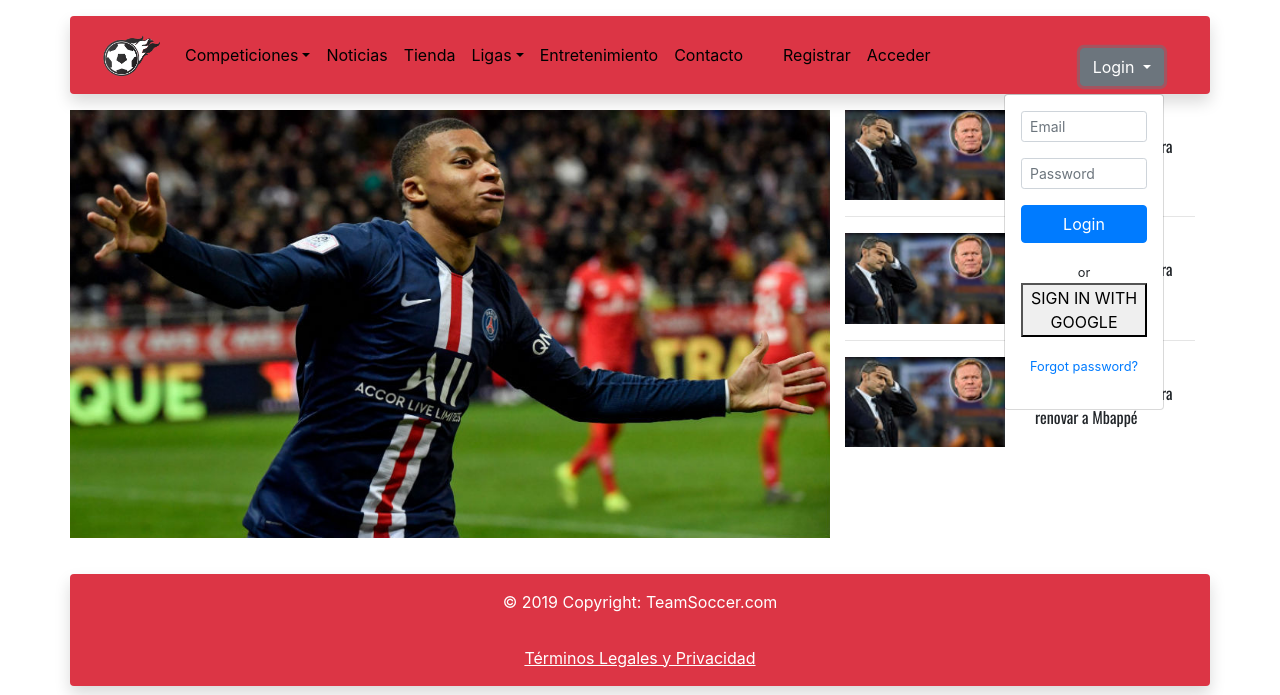
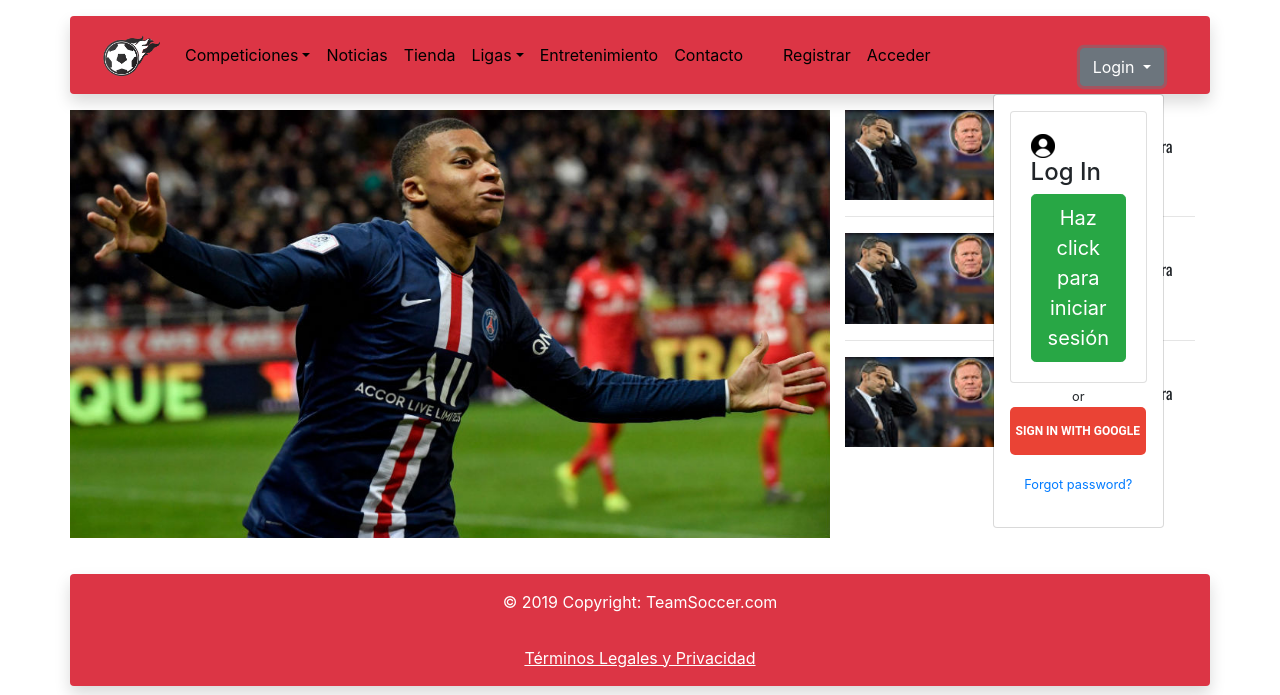
Before and after one commit to antonio0354/TeamSoccer, a PHP site: page /index.php in a window 1280 px wide, after a click on "Login". Shown: the top 695 px of the page. Run offline with PHP 8.4, Linux system fonts and the light colour scheme; some libraries are stand-ins or nearby versions.

Commit message:
hola k ase

```diff
--- a/Proyecto/frameworkTeamSoccer/css/style.css
+++ b/Proyecto/frameworkTeamSoccer/css/style.css
@@ -1,6 +1,20 @@
-
-
-
+.btn-google {
+  display: inline-block;
+  color: white;
+  border-radius: 5px;
+  border: 0px;
+  white-space: nowrap;
+  background: #ea4335;
+  font-size: 12px;
+  font-weight: bold;
+  font-family: 'Roboto', sans-serif;
+   padding-top: 15px;
+      padding-bottom: 15px;
+}
+.btn-outline-secondary{
+    color: white;
+    background-color: black;
+}
 p{
     font-family: 'Oswald', serif;
 }
--- a/Proyecto/frameworkTeamSoccer/includes/head-tag-contents.php
+++ b/Proyecto/frameworkTeamSoccer/includes/head-tag-contents.php
@@ -14,7 +14,9 @@
   <script src="https://ajax.googleapis.com/ajax/libs/jquery/3.4.1/jquery.min.js"></script>
   <script src="https://cdnjs.cloudflare.com/ajax/libs/popper.js/1.14.7/umd/popper.min.js"></script>
   <script src="https://maxcdn.bootstrapcdn.com/bootstrap/4.3.1/js/bootstrap.min.js"></script>
-
-
+  <script src="https://apis.google.com/js/api:client.js"></script>
+  <script type="text/javascript" src="js/google-signin.js"></script>
+<script src="https://code.jquery.com/jquery-1.12.4.min.js"></script>
+<script src="https://maxcdn.bootstrapcdn.com/bootstrap/3.3.6/js/bootstrap.min.js"></script>
 
   <link rel="stylesheet" href="css/style.css">
--- a/Proyecto/frameworkTeamSoccer/includes/nav.php
+++ b/Proyecto/frameworkTeamSoccer/includes/nav.php
@@ -78,16 +78,26 @@
                             <button type="button" id="dropdownMenu1" data-toggle="dropdown" class="btn btn-outline-secondary dropdown-toggle ">Login <span class="caret"></span></button>
                             <ul class="dropdown-menu dropdown-menu-right mt-2">
                                 <li class="px-3 py-2">
+                                    <div class="card">
+                                        <div class="card-body">
+                                            <div>
+                                                <img src="iconos/usuario.png">
+                                            </div>
+                                            <div>
+                                                <h4>Log In</h4>
+                                            </div>
+
+                                            <button class="btn btn-success btn-lg" data-toggle="modal" data-target="#formularioModal">
+                                                Haz click para iniciar sesión
+                                            </button>
+
+
+
+
+                                        </div>
+                                    </div>
                                     <form class="form" role="form" method="post">
-                                        <div class="form-group">
-                                            <input id="emailInput" placeholder="Email" class="form-control form-control-sm" type="text" required="" name="email">
-                                        </div>
-                                        <div class="form-group">
-                                            <input id="passwordInput" placeholder="Password" class="form-control form-control-sm" type="text" required="" name="contra">
-                                        </div>
-                                        <div class="form-group">
-                                            <input type="submit" class="btn btn-primary btn-block" value="Login" name="boton"></input>
-                                        </div>
+
                                         <div class="text-center">
                                             <small>or</small>
                                         </div>
@@ -123,23 +133,74 @@
                                 </li>
                             </ul>
                         </li>
-
+                        <script>startApp();</script>
                         <?php
                         require_once 'Login.php';
                         if (isset($_POST['boton'])) {
                             Login::comprobarUsuario($_POST['email'], $_POST['contra']);
                             session_start();
-
-
                         }
                         ?>
 
                     </ul>
+                    <div id="modalPassword" class="modal fade" tabindex="-1" role="dialog" aria-labelledby="myModalLabel" aria-hidden="true">
+                        <div class="modal-dialog">
+                            <div class="modal-content">
+                                <div class="modal-header">
+                                    <h3>Forgot password</h3>
+                                    <button type="button" class="close font-weight-light" data-dismiss="modal" aria-hidden="true">×</button>
+                                </div>
+                                <div class="modal-body">
+                                    <p>Reset your password..</p>
+                                </div>
+                                <div class="modal-footer">
+                                    <button class="btn" data-dismiss="modal" aria-hidden="true">Close</button>
+                                    <button class="btn btn-primary">Save changes</button>
+                                </div>
+                            </div>
+                        </div>
+                    </div>
                 </div>
             </div>
 
         </div>
     </nav>
+    <div class="modal fade" id="formularioModal" role="dialog">
+                                                <div class="modal-dialog">
+                                                    <div class="modal-content">
+
+                                                        <div class="modal-header">
+                                                            <img src="iconos/usuario.png">
+                                                            <button type="button" class="close" data-dismiss="modal">
+                                                                <span aria-hidden="true">X</span>
+                                                            </button>
+                                                        </div>
+
+
+                                                        <div class="modal-body">
+                                                            <p class="statusMsg"></p>
+                                                            <form role="form">
+                                                                <div class="form-group">
+                                                                    <label for="inputEmail">Email</label>
+                                                                    <input type="email" class="form-control" id="inputEmail" placeholder="Introduce tu correo"/>
+                                                                </div>
+                                                                <div class="form-group">
+                                                                    <label for="inputContrasena">Contraseña</label>
+                                                                    <input type="password" class="form-control" id="inputContrasena" placeholder="Introduce tu contraseña"/>
+                                                                </div>
+                                                            </form>
+                                                        </div>
+
+
+                                                        <div class="modal-footer">
+                                                            <a href="#">Olvidé la contraseña</a>
+                                                            <button type="button" class="btn btn-default" data-dismiss="modal">Cerrar</button>
+                                                            <button type="button" class="btn btn-primary submitBtn">Acceder</button>
+
+                                                        </div>
+                                                    </div>
+                                                </div>
+                                            </div>
 
 
 
```
Also changed, not shown: Proyecto/frameworkTeamSoccer/js/google-signin.js (added, +51 -0 lines).
